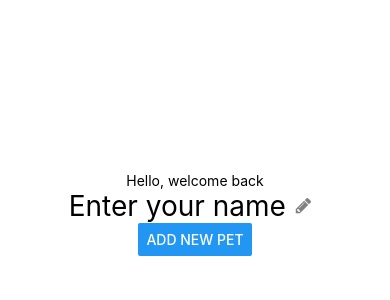
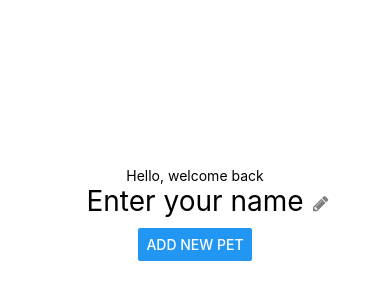
Before and after one commit to abawor/petfed, a React Native app: screen /HomeScreen in a window 390 px wide. Shown: the part 208-508 px from the top of the page. Built offline with nearby package versions, Linux system fonts and the light colour scheme.

Commit message:
Centered name text

```diff
--- a/components/NameEdit.js
+++ b/components/NameEdit.js
@@ -25,7 +25,7 @@ export default function NameEdit({ navigation }) {
   };
 
   return (
-    <View style={styles.nameWrapper}>
+    <View>
       {isEditing ? (
         <View style={styles.editContainer}>
           <TextInput
@@ -43,10 +43,10 @@ export default function NameEdit({ navigation }) {
         </View>
       ) : (
         <View style={styles.nameContainer}>
-          <Text style={styles.nameText}>
+          <Text onPress={() => setIsEditing(true)} style={styles.nameText}>
             {name ? `${name}` : 'Enter your name'}
           </Text>
-          <Pressable onPress={() => setIsEditing(true)} style={styles.button}>
+          <Pressable onPress={() => setIsEditing(true)} style={styles.editButton}>
             <FontAwesome name="pencil" style={styles.editIcon}/>
           </Pressable>
         </View>
@@ -56,18 +56,18 @@ export default function NameEdit({ navigation }) {
 }
 
 const styles = StyleSheet.create({
-    nameWrapper: {
-        position: 'relative',
-        width: '100%',
+    nameContainer: {
         alignItems: 'center',
-        },
-    nameContainer: {
-        flexDirection: 'row',
-        alignItems: 'center',
-        position: 'relative',
+        paddingBottom: 10,
     },
     nameText: {
         fontSize: 28,
+        position: 'relative',
+    },
+    editButton: {
+        position: 'absolute',
+        top: 11,
+        right: -25
     },
     editIcon: {
         fontSize: 18,
@@ -85,9 +85,6 @@ const styles = StyleSheet.create({
         marginRight: 10,
         width: 200, // Adjust width based on preference
     },
-    button: {
-        paddingHorizontal: 10,
-    },
     tick: {
         fontSize: 24,
         marginRight: 10,
--- a/screens/HomeScreen.js
+++ b/screens/HomeScreen.js
@@ -15,7 +15,6 @@ export default function HomeScreen({ navigation }) {
 const styles = StyleSheet.create({
   container: {
     flex: 1,
-    padding: 20,
     justifyContent: 'center',
     alignItems: 'center',
     backgroundColor: '#fff',
```
